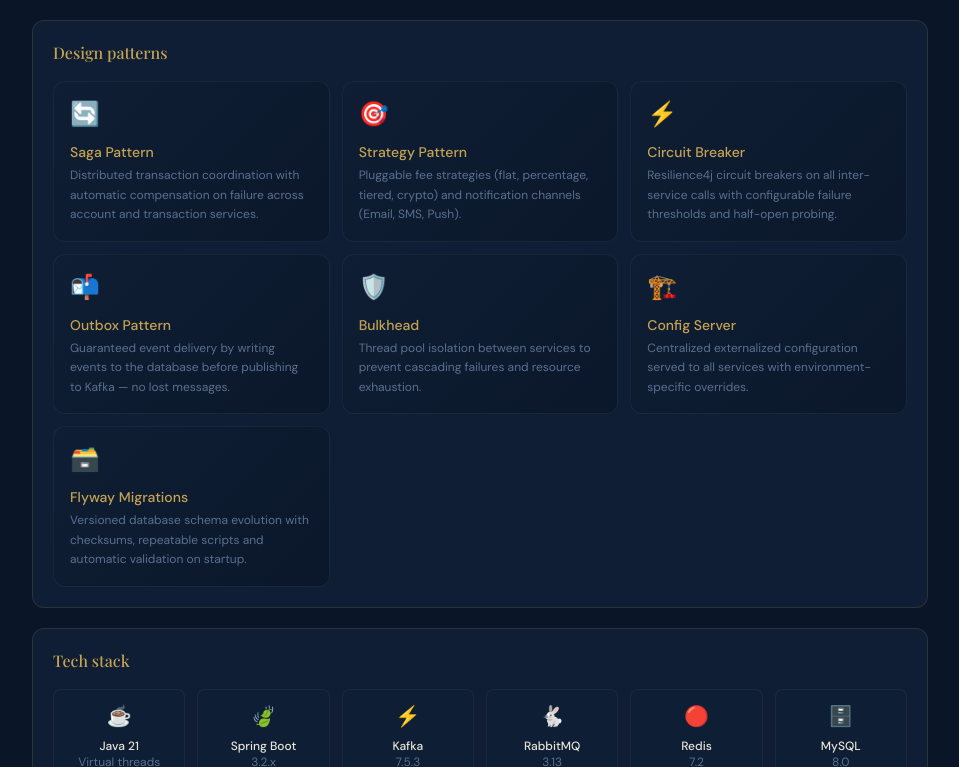
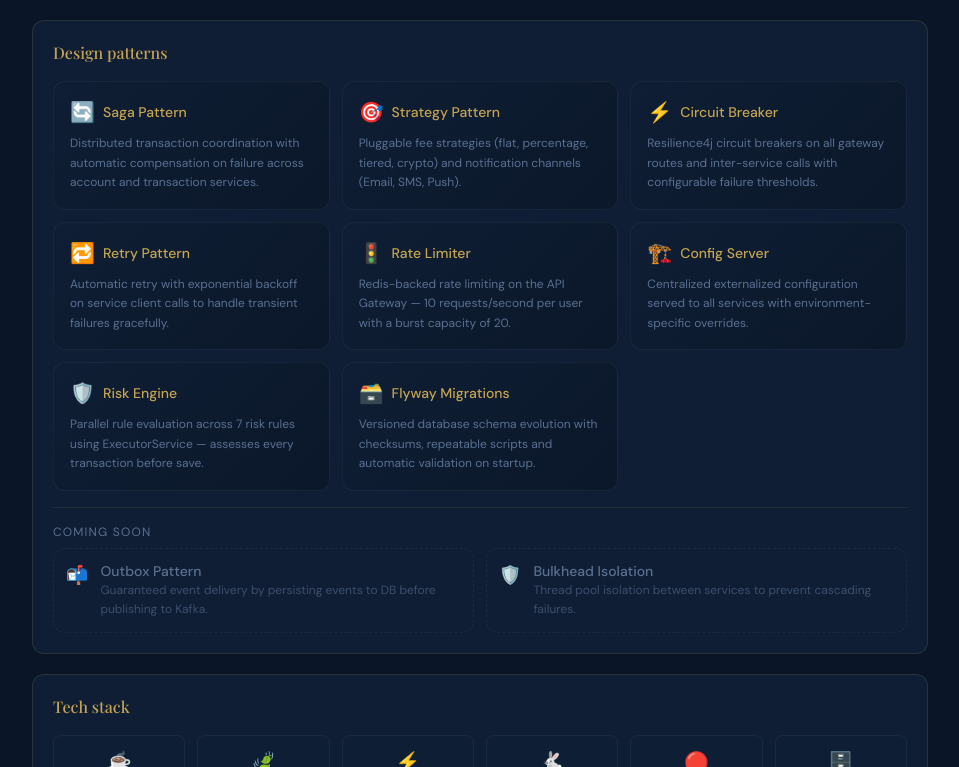
Before and after one commit to lbenzzine-ai/fintrack-microservices-platform, an Angular app in the folder fintrack-ui/: page /about in a window 1280 px wide. Shown: the part 1093-1860 px from the top of the page, without its empty margins (160-1119 px from the left). Built offline with nearby package versions, Linux system fonts and the light colour scheme; sample sign-in values are in the browser's storage.

Commit message:
updated about page

```diff
--- a/fintrack-ui/src/app/features/about/about.component.ts
+++ b/fintrack-ui/src/app/features/about/about.component.ts
@@ -68,7 +68,7 @@ import { environment } from '../../../environments/environment';
           <div class="arch-node">
             <div class="text-gold-500 text-lg mb-1">🌐</div>
             <div class="text-xs text-slate-text">Angular UI</div>
-            <div class="text-xs text-slate-muted">:4200</div>
+            <div class="text-xs text-slate-muted">:443</div>
           </div>
           <div class="arch-connector">
             <div class="arch-line"></div>
@@ -105,11 +105,25 @@ import { environment } from '../../../environments/environment';
       <!-- Design patterns -->
       <div class="card mb-5">
         <div class="section-title">Design patterns</div>
-        <div class="grid grid-cols-3 gap-3">
+        <div class="grid grid-cols-3 gap-3 mb-3">
           <div *ngFor="let pattern of patterns" class="pattern-card rounded-xl p-4 border border-white/5 hover:border-gold-500/20 transition-colors">
-            <div class="text-2xl mb-3">{{ pattern.icon }}</div>
-            <div class="text-sm font-medium text-gold-500 mb-1">{{ pattern.name }}</div>
+            <div class="flex items-center gap-2 mb-2">
+              <div class="text-xl">{{ pattern.icon }}</div>
+              <div class="text-sm font-medium text-gold-500">{{ pattern.name }}</div>
+            </div>
             <div class="text-xs text-slate-muted leading-relaxed">{{ pattern.desc }}</div>
+          </div>
+        </div>
+        <!-- Coming soon -->
+        <div class="divider"></div>
+        <div class="label mb-2">Coming soon</div>
+        <div class="grid grid-cols-2 gap-3">
+          <div *ngFor="let p of comingSoon" class="rounded-xl p-3 border border-white/5 border-dashed flex items-start gap-3">
+            <div class="text-lg">{{ p.icon }}</div>
+            <div>
+              <div class="text-sm text-slate-muted font-medium">{{ p.name }}</div>
+              <div class="text-xs text-slate-muted/60 leading-relaxed">{{ p.desc }}</div>
+            </div>
           </div>
         </div>
       </div>
@@ -160,7 +174,7 @@ export class AboutComponent {
     { value: '7', label: 'Services' },
     { value: '9', label: 'Kafka topics' },
     { value: '4', label: 'Databases' },
-    { value: '86%', label: 'Test coverage' },
+    { value: '80%+', label: 'Test coverage' },
   ];
 
   miniServices = ['user-svc', 'account-svc', 'transaction-svc', 'notification-svc'];
@@ -179,11 +193,17 @@ export class AboutComponent {
   patterns = [
     { icon: '🔄', name: 'Saga Pattern', desc: 'Distributed transaction coordination with automatic compensation on failure across account and transaction services.' },
     { icon: '🎯', name: 'Strategy Pattern', desc: 'Pluggable fee strategies (flat, percentage, tiered, crypto) and notification channels (Email, SMS, Push).' },
-    { icon: '⚡', name: 'Circuit Breaker', desc: 'Resilience4j circuit breakers on all inter-service calls with configurable failure thresholds and half-open probing.' },
-    { icon: '📬', name: 'Outbox Pattern', desc: 'Guaranteed event delivery by writing events to the database before publishing to Kafka — no lost messages.' },
-    { icon: '🛡️', name: 'Bulkhead', desc: 'Thread pool isolation between services to prevent cascading failures and resource exhaustion.' },
+    { icon: '⚡', name: 'Circuit Breaker', desc: 'Resilience4j circuit breakers on all gateway routes and inter-service calls with configurable failure thresholds.' },
+    { icon: '🔁', name: 'Retry Pattern', desc: 'Automatic retry with exponential backoff on service client calls to handle transient failures gracefully.' },
+    { icon: '🚦', name: 'Rate Limiter', desc: 'Redis-backed rate limiting on the API Gateway — 10 requests/second per user with a burst capacity of 20.' },
     { icon: '🏗️', name: 'Config Server', desc: 'Centralized externalized configuration served to all services with environment-specific overrides.' },
+    { icon: '🛡️', name: 'Risk Engine', desc: 'Parallel rule evaluation across 7 risk rules using ExecutorService — assesses every transaction before save.' },
     { icon: '🗃️', name: 'Flyway Migrations', desc: 'Versioned database schema evolution with checksums, repeatable scripts and automatic validation on startup.' },
+  ];
+
+  comingSoon = [
+    { icon: '📬', name: 'Outbox Pattern', desc: 'Guaranteed event delivery by persisting events to DB before publishing to Kafka.' },
+    { icon: '🛡️', name: 'Bulkhead Isolation', desc: 'Thread pool isolation between services to prevent cascading failures.' },
   ];
 
   techStack = [
@@ -199,7 +219,7 @@ export class AboutComponent {
     { icon: '🔍', name: 'Zipkin', version: 'B3 tracing' },
     { icon: '📊', name: 'Prometheus', version: 'Metrics' },
     { icon: '🐳', name: 'Docker', version: 'Compose' },
-    { icon: '🗃️', name: 'Flyway', version: 'Schema migrations' },
+    { icon: '🗃️', name: 'Flyway', version: 'Migrations' },
   ];
 
   links = [
```
